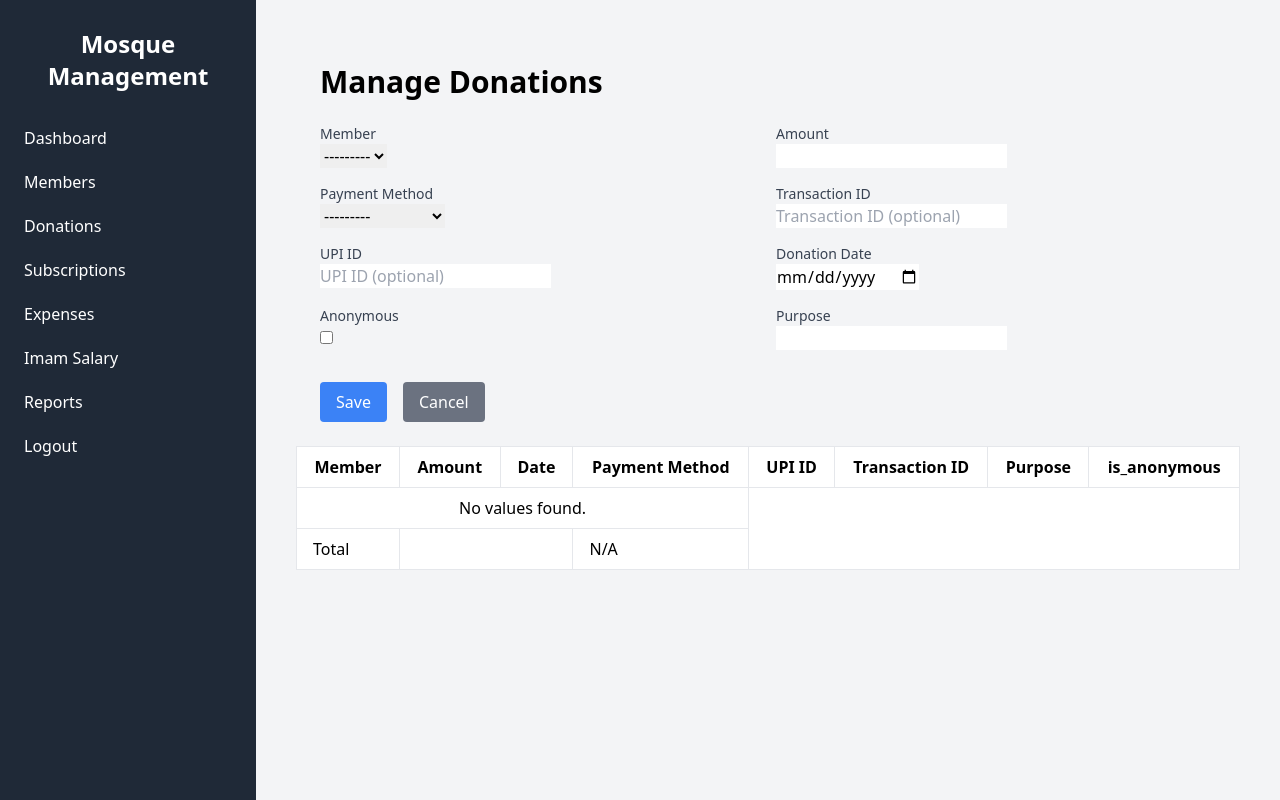
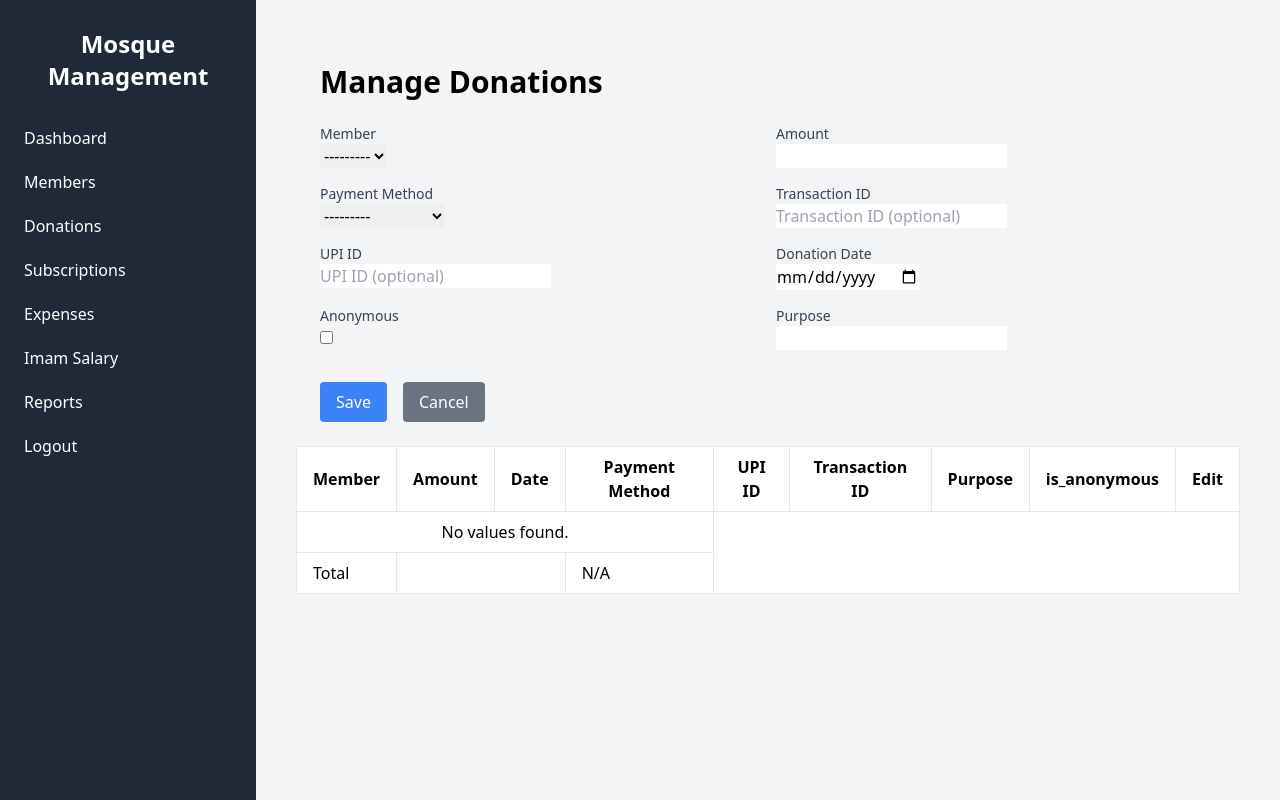
Before and after one commit to vhzakiya786/niskarapalli_backend, a Django app: page /donations/ in a window 1280 px wide. Run offline with Django 5.2, Linux system fonts and the light colour scheme; the visitor is signed in with stand-in values (Sample User, id 1); data that the repository does not hold is empty; parts of the project's set-up code (start-up, migrations or seed data) failed here and were passed over.

Commit message:
donation

```diff
--- a/home_app/templates/donations.html
+++ b/home_app/templates/donations.html
@@ -64,6 +64,7 @@
                     <th class="py-2 px-4 border">Transaction ID</th>
                     <th class="py-2 px-4 border">Purpose</th>
                     <th class="py-2 px-4 border">is_anonymous</th>
+                    <th class="py-2 px-4 border">Edit</th>
 
                 </tr>
             </thead>
@@ -78,6 +79,9 @@
                     <td class="py-2 px-4 border">{{ value.transaction_id }}</td>
                     <td class="py-2 px-4 border">{{ value.purpose }}</td>
                     <td class="py-2 px-4 border">{{ value.is_anonymous }}</td>
+                    <td class="py-2 px-4 border">
+                        <a href="?donation_id={{ value.id }}" class="text-blue-500 hover:underline">Edit</a>
+                    </td>
 
                 </tr>
 
```
